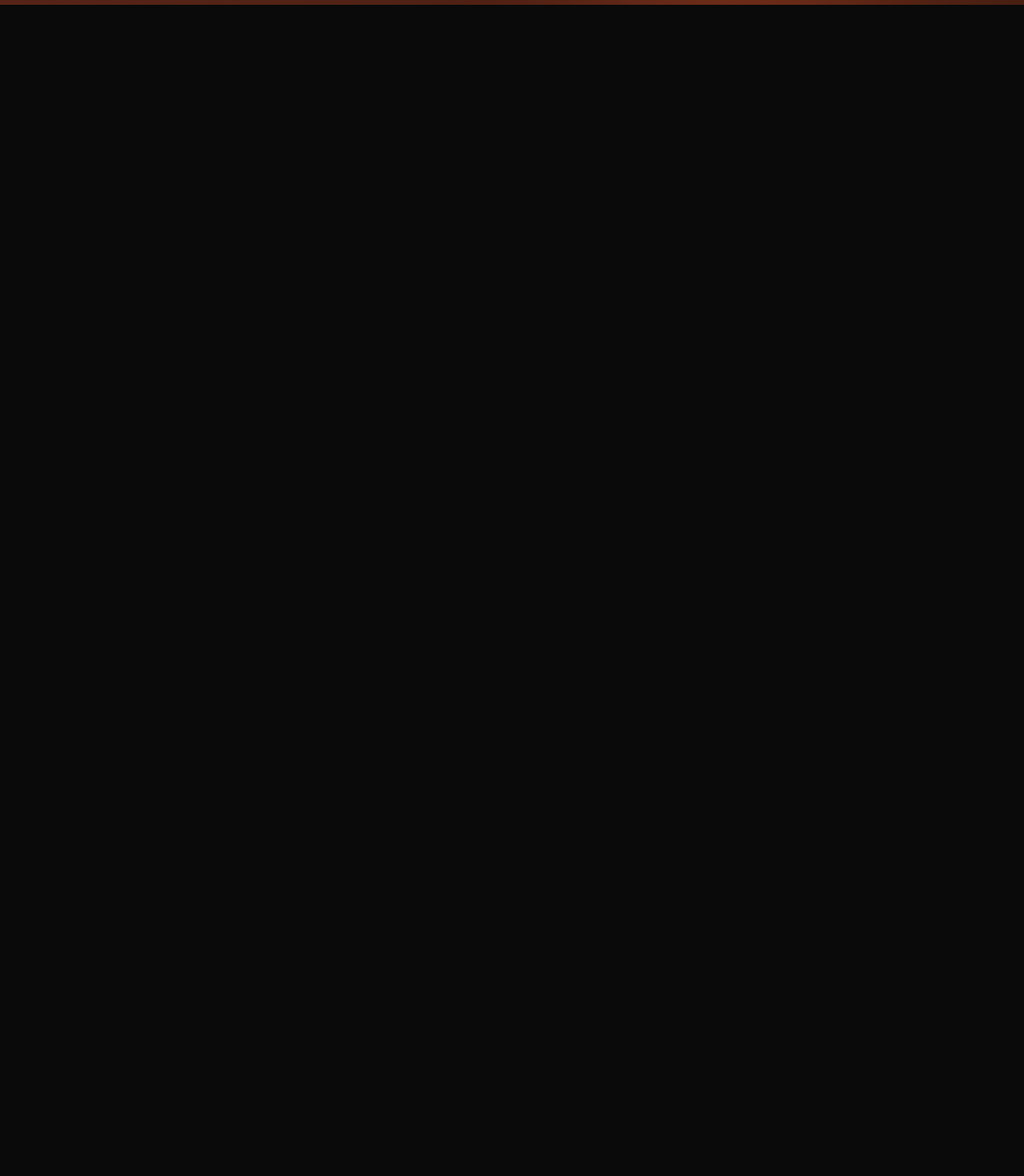
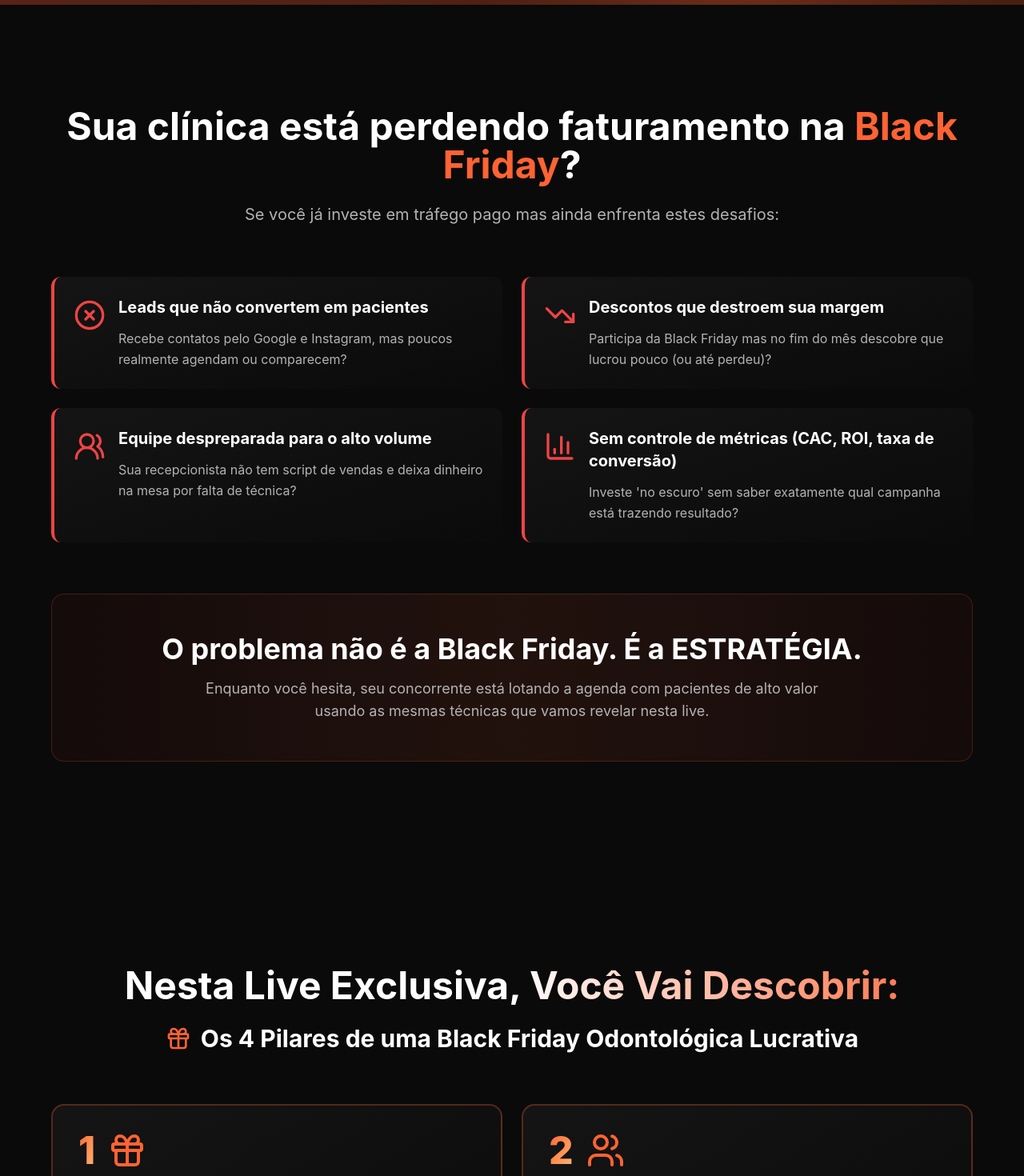
Before and after one commit to f5estrategia/spark-render-ready, a React (Vite) app: page / in a window 1280 px wide. Shown: the part 980-2450 px from the top of the page at 80% size. Before the commit the page ends 986 px from the top, so only its background shows below. Built offline with nearby package versions, Linux system fonts and the light colour scheme.

Commit message:
Add Pain Points and Solution sections

```diff
--- a/src/App.tsx
+++ b/src/App.tsx
@@ -1,11 +1,15 @@
 import { ToastProvider } from "@/components/ui/toast";
 import Hero from "@/components/sections/Hero";
+import PainPoints from "@/components/sections/PainPoints";
+import Solution from "@/components/sections/Solution";
 
 function App() {
   return (
     <ToastProvider>
       <div className="min-h-screen bg-[hsl(var(--luxury-black))] text-white">
         <Hero />
+        <PainPoints />
+        <Solution />
       </div>
     </ToastProvider>
   );
--- /dev/null
+++ b/src/components/sections/PainPoints.tsx
@@ -0,0 +1,89 @@
+import { XCircle, TrendingDown, UsersRound, BarChart3 } from "lucide-react";
+
+export default function PainPoints() {
+  const pains = [
+    {
+      icon: XCircle,
+      title: "Leads que não convertem em pacientes",
+      description:
+        "Recebe contatos pelo Google e Instagram, mas poucos realmente agendam ou comparecem?",
+    },
+    {
+      icon: TrendingDown,
+      title: "Descontos que destroem sua margem",
+      description:
+        "Participa da Black Friday mas no fim do mês descobre que lucrou pouco (ou até perdeu)?",
+    },
+    {
+      icon: UsersRound,
+      title: "Equipe despreparada para o alto volume",
+      description:
+        "Sua recepcionista não tem script de vendas e deixa dinheiro na mesa por falta de técnica?",
+    },
+    {
+      icon: BarChart3,
+      title: "Sem controle de métricas (CAC, ROI, taxa de conversão)",
+      description:
+        "Investe 'no escuro' sem saber exatamente qual campanha está trazendo resultado?",
+    },
+  ];
+
+  return (
+    <section
+      id="dores"
+      className="py-20 md:py-32 bg-[hsl(var(--luxury-black))] relative"
+    >
+      <div className="container mx-auto px-6">
+        <div className="max-w-6xl mx-auto">
+          {/* Título */}
+          <div className="text-center mb-16">
+            <h2 className="text-4xl md:text-5xl font-bold text-white mb-6">
+              Sua clínica está perdendo faturamento na{" "}
+              <span className="text-[hsl(var(--f5-orange))]">Black Friday</span>?
+            </h2>
+            <p className="text-lg md:text-xl text-[hsl(var(--text-secondary))]">
+              Se você já investe em tráfego pago mas ainda enfrenta estes desafios:
+            </p>
+          </div>
+
+          {/* Grid de Dores */}
+          <div className="grid md:grid-cols-2 gap-6 mb-16">
+            {pains.map((pain, index) => {
+              const Icon = pain.icon;
+              return (
+                <div
+                  key={index}
+                  className="group bg-gradient-to-br from-[hsl(var(--luxury-dark))] to-[hsl(var(--luxury-black))] border-l-4 border-red-500 rounded-xl p-6 hover:border-red-400 transition-all duration-300 hover:shadow-[0_8px_30px_rgba(239,68,68,0.2)]"
+                >
+                  <div className="flex items-start gap-4">
+                    <Icon className="w-8 h-8 md:w-10 md:h-10 text-red-500 flex-shrink-0 mt-1" />
+                    <div>
+                      <h3 className="text-lg md:text-xl font-bold text-white mb-3">
+                        {pain.title}
+                      </h3>
+                      <p className="text-[hsl(var(--text-secondary))] leading-relaxed">
+                        {pain.description}
+                      </p>
+                    </div>
+                  </div>
+                </div>
+              );
+            })}
+          </div>
+
+          {/* Transição */}
+          <div className="bg-gradient-to-r from-red-900/10 via-[hsl(var(--f5-orange))]/10 to-red-900/10 border border-[hsl(var(--f5-orange))]/20 rounded-2xl p-8 md:p-12 text-center">
+            <h3 className="text-3xl md:text-4xl font-bold text-white mb-4">
+              O problema não é a Black Friday. É a ESTRATÉGIA.
+            </h3>
+            <p className="text-lg text-[hsl(var(--text-secondary))] max-w-3xl mx-auto">
+              Enquanto você hesita, seu concorrente está lotando a agenda com
+              pacientes de alto valor usando as mesmas técnicas que vamos revelar
+              nesta live.
+            </p>
+          </div>
+        </div>
+      </div>
+    </section>
+  );
+}
--- /dev/null
+++ b/src/components/sections/Solution.tsx
@@ -0,0 +1,155 @@
+import { Gift, Users, Megaphone, Briefcase, Video, Book, CheckCircle } from "lucide-react";
+
+export default function Solution() {
+  const pilares = [
+    {
+      numero: 1,
+      nome: "OFERTA IRRESISTÍVEL",
+      icon: Gift,
+      topicos: [
+        "Como estruturar pacotes que vendem sem queimar margem",
+        "Precificação estratégica: desconto real vs. desconto percebido",
+        "Gatilhos mentais validados (escassez, urgência, prova social)",
+      ],
+    },
+    {
+      numero: 2,
+      nome: "PÚBLICO CERTO",
+      icon: Users,
+      topicos: [
+        "Base atual, leads antigos ou público frio: quem abordar primeiro?",
+        "Segmentação por procedimento e perfil de paciente",
+        "Técnica de reativação de pacientes inativos",
+      ],
+    },
+    {
+      numero: 3,
+      nome: "CANAIS DE DIVULGAÇÃO",
+      icon: Megaphone,
+      topicos: [
+        "Mix ideal: Meta Ads, Google Ads, WhatsApp, e-mail marketing",
+        "Orçamento sugerido por porte de clínica",
+        "Timing perfeito: quando começar as campanhas",
+      ],
+    },
+    {
+      numero: 4,
+      nome: "ESTRUTURA DE ATENDIMENTO",
+      icon: Briefcase,
+      topicos: [
+        "Como preparar sua equipe para converter em alto volume",
+        "Scripts de abordagem específicos para Black Friday",
+        "CRM configurado: zero vazamento de leads",
+      ],
+    },
+  ];
+
+  return (
+    <section
+      id="solucao"
+      className="py-20 md:py-32 bg-[hsl(var(--luxury-black))] relative"
+    >
+      <div className="container mx-auto px-6">
+        <div className="max-w-6xl mx-auto">
+          {/* Título */}
+          <div className="text-center mb-16">
+            <h2 className="text-4xl md:text-5xl font-bold bg-gradient-to-r from-white via-white to-[hsl(var(--f5-orange))] bg-clip-text text-transparent mb-6">
+              Nesta Live Exclusiva, Você Vai Descobrir:
+            </h2>
+            <div className="flex items-center justify-center gap-3 text-2xl md:text-3xl font-bold text-white">
+              <Gift className="w-8 h-8 text-[hsl(var(--f5-orange))]" />
+              <span>Os 4 Pilares de uma Black Friday Odontológica Lucrativa</span>
+            </div>
+          </div>
+
+          {/* Grid Pilares */}
+          <div className="grid md:grid-cols-2 gap-6 mb-16">
+            {pilares.map((pilar) => {
+              const Icon = pilar.icon;
+              return (
+                <div
+                  key={pilar.numero}
+                  className="group bg-gradient-to-br from-[hsl(var(--luxury-dark))] to-[hsl(var(--luxury-black))] border-2 border-[hsl(var(--f5-orange))]/30 rounded-2xl p-6 md:p-8 hover:border-[hsl(var(--f5-orange))] hover:shadow-[0_8px_30px_hsl(var(--f5-orange)/0.3)] transition-all duration-300 hover:-translate-y-1"
+                >
+                  {/* Número e Ícone */}
+                  <div className="flex items-center gap-4 mb-6">
+                    <div className="text-5xl font-extrabold bg-gradient-to-br from-[hsl(var(--f5-orange))] to-orange-300 bg-clip-text text-transparent">
+                      {pilar.numero}
+                    </div>
+                    <Icon className="w-12 h-12 text-[hsl(var(--f5-orange))]" />
+                  </div>
+
+                  {/* Nome */}
+                  <h3 className="text-xl md:text-2xl font-bold text-white mb-6">
+                    {pilar.nome}
+                  </h3>
+
+                  {/* Tópicos */}
+                  <ul className="space-y-3">
+                    {pilar.topicos.map((topico, idx) => (
+                      <li key={idx} className="flex items-start gap-3">
+                        <CheckCircle className="w-5 h-5 text-[hsl(var(--f5-orange))] flex-shrink-0 mt-0.5" />
+                        <span className="text-[hsl(var(--text-secondary))]">
+                          {topico}
+                        </span>
+                      </li>
+                    ))}
+                  </ul>
+                </div>
+              );
+            })}
+          </div>
+
+          {/* Bônus */}
+          <div className="bg-gradient-to-br from-[hsl(var(--luxury-dark))] to-[hsl(var(--luxury-black))] border-2 border-dashed border-[#D4AF37] rounded-2xl p-8 md:p-12">
+            <div className="text-center mb-8">
+              <Gift className="w-16 h-16 text-[#D4AF37] mx-auto mb-4 animate-pulse" />
+              <h3 className="text-3xl md:text-4xl font-bold text-white mb-2">
+                BÔNUS EXCLUSIVOS PARA QUEM PARTICIPAR AO VIVO
+              </h3>
+            </div>
+
+            <div className="grid md:grid-cols-2 gap-6 mb-8">
+              {/* Bônus 1 */}
+              <div className="flex items-start gap-4 p-4 bg-white/5 rounded-xl">
+                <Video className="w-10 h-10 text-[#D4AF37] flex-shrink-0" />
+                <div>
+                  <h4 className="text-lg font-bold text-white mb-2">
+                    Mini Treinamento CRC Completo
+                  </h4>
+                  <p className="text-[hsl(var(--text-secondary))] text-sm">
+                    Como Receber e Converter leads em pacientes pagantes -
+                    Metodologia validada em +3.000 clínicas
+                  </p>
+                </div>
+              </div>
+
+              {/* Bônus 2 */}
+              <div className="flex items-start gap-4 p-4 bg-white/5 rounded-xl">
+                <Book className="w-10 h-10 text-[#D4AF37] flex-shrink-0" />
+                <div>
+                  <h4 className="text-lg font-bold text-white mb-2">
+                    E-book CRC para Download
+                  </h4>
+                  <p className="text-[hsl(var(--text-secondary))] text-sm">
+                    Material completo de apoio para implementação imediata
+                  </p>
+                </div>
+              </div>
+            </div>
+
+            {/* Valor */}
+            <div className="text-center">
+              <div className="text-[hsl(var(--text-secondary))] line-through text-xl mb-2">
+                De R$ 497,00
+              </div>
+              <div className="text-5xl font-extrabold text-[#D4AF37]">
+                POR GRATUITO!
+              </div>
+            </div>
+          </div>
+        </div>
+      </div>
+    </section>
+  );
+}
```
